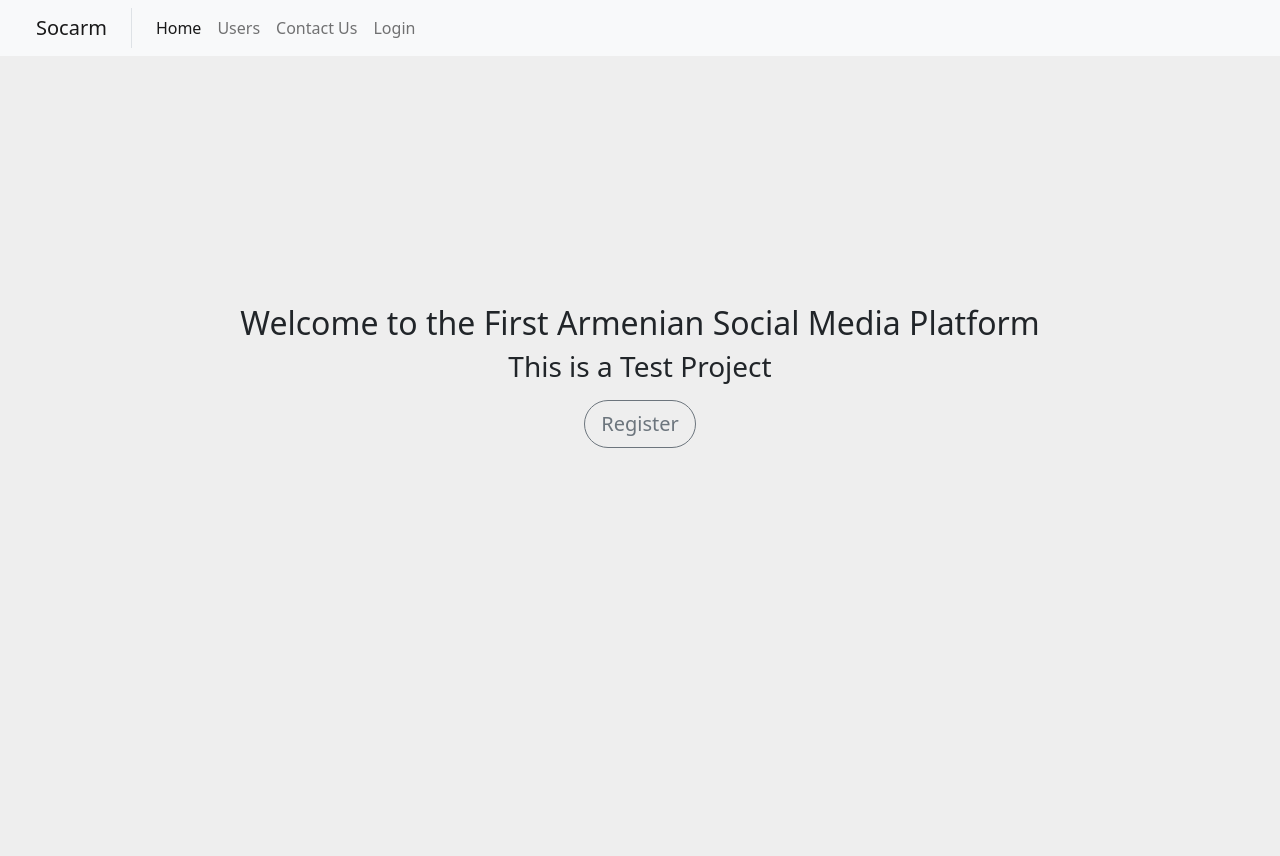
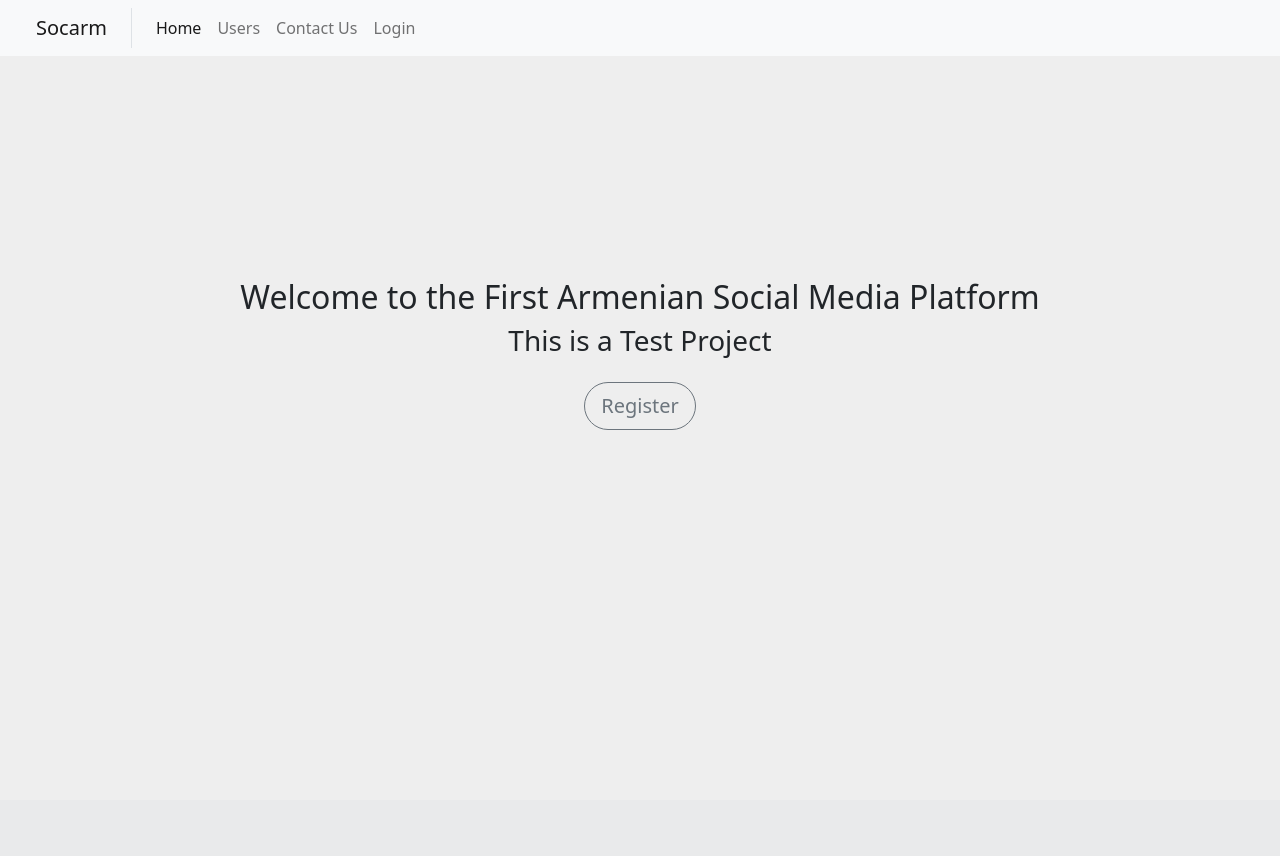
Before and after one commit to Arno2005/SocArm, a Node server app: page / in a window 1280 px wide. After the commit the page ends 430 px from the top, so only its background shows below. Run offline with Node 20, Linux system fonts and the light colour scheme; some libraries are stand-ins or nearby versions.

Commit message:
patch: home page scrolling bug fixed

```diff
--- a/views/other/index.ejs
+++ b/views/other/index.ejs
@@ -1,6 +1,6 @@
 <style>
 .center {
-  height: 100vh;
+  height: calc(100vh - 56px);
   width: 100vw;
   background-color: #eee;
 }
@@ -18,7 +18,7 @@
 <div class="center">
     <div class="inner-center text-center">
       <h2>Welcome to the First Armenian Social Media Platform</h2>
-      <h3 class="mb-3">This is a Test Project</h3>
+      <h3 class="mb-4">This is a Test Project</h3>
       <% if(isLogged){%>
 
         <a href="/user/home" class="btn btn-outline-secondary btn-lg rounded-pill"> Home </a>
```
